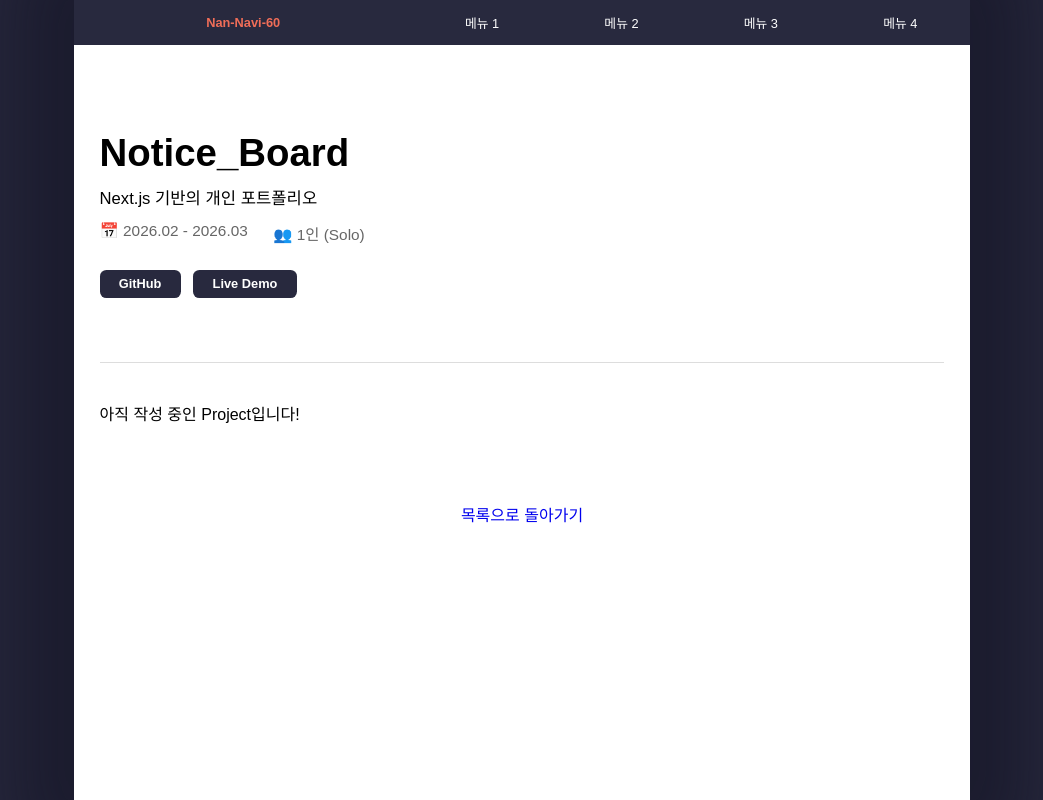
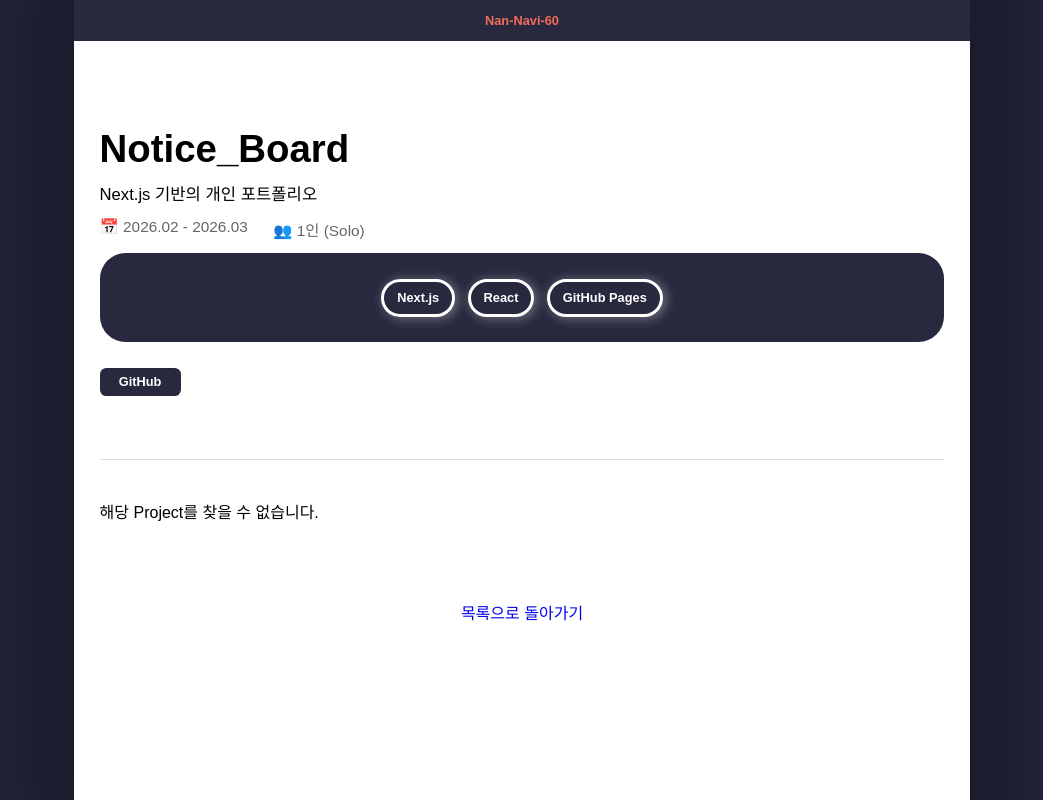
Before and after one commit to Nan-Navi-60/Nan-Navi-60.github.io, a Next.js app: page /projects/1 in a window 1280 px wide. Shown: the whole page, without its empty margins (118-1161 px from the left). Built offline with nearby package versions, Linux system fonts and the light colour scheme; a web font is replaced by a local one.

Commit message:
change icon-layout

```diff
--- a/src/app/globals.css
+++ b/src/app/globals.css
@@ -139,9 +139,11 @@ a:visited, a:hover, a:active {
     font-size: 1vw;
     font-weight: bolder;
 
-    padding: 0.5vw 1vw;
+    padding: 1vw 1vw 0.8vw 1vw;
     margin: 0.5vw 0;
     text-align: center;
+
+    line-height: 0.7;
 
     border: 0.3vw solid white;
     border-radius: 50vw;
--- a/src/app/page.js
+++ b/src/app/page.js
@@ -1,6 +1,7 @@
 import ProfileSection from '../components/ProfileSection';
 import SkillSection from '../components/SkillSection';
 import ProjectSection from '../components/ProjectSection';
+import { skills } from '../data/skillList';
 
 export default function Home() {
   return (
@@ -9,7 +10,7 @@ export default function Home() {
       <ProfileSection />
 
       {/* 2. 스킬 영역 */}
-      <SkillSection />
+      <SkillSection skills={skills} />
 
       {/* 3. 프로젝트 영역 */}
       <ProjectSection />
--- a/src/app/projects/[id]/page.js
+++ b/src/app/projects/[id]/page.js
@@ -1,8 +1,10 @@
 import { projectList } from '../../../data/projectList';
 import ProjectContent from '../../../components/project-contents/Registry';
 import Link from 'next/link';
+import SkillSection from '@/components/SkillSection';
 
 // 1. [필수] 정적 배포를 위해 빌드 시 페이지 ID 목록을 미리 생성
+// 미리 정의된 함수 명
 export async function generateStaticParams() {
   return projectList.map((project) => ({
     id: project.id.toString(),
@@ -15,6 +17,7 @@ export default async function ProjectDetail({ params }) {
 
   // Next.js 15+ 문법 대응: params를 await로 풀어서 사용
   const resolvedParams = await params;
+  // 실제로 호출된 id를 저장
   const id = Number(resolvedParams.id);
 
   // 데이터 찾기
@@ -23,6 +26,10 @@ export default async function ProjectDetail({ params }) {
   // 예외 처리 (데이터가 없을 때)
   if (!metaData) {
     return <div className="padding-2vw">존재하지 않는 프로젝트입니다.</div>;
+  }
+
+  const setStack = () => {
+    return <SkillSection skills={metaData.stack}/>;
   }
 
   return (
@@ -37,9 +44,13 @@ export default async function ProjectDetail({ params }) {
             <span>👥 {metaData.team}</span>
         </div>
 
+        <div className='stack-list'>
+          {setStack()}
+        </div>
+
         <div className="detail-links">
             {metaData.repoLink && <Link href={metaData.repoLink} className="btn-link" target="_blank">GitHub</Link>}
-            {metaData.demoLink && <Link href={metaData.demoLink} className="btn-link" target="_blank">Live Demo</Link>}
+            {/* {metaData.demoLink && <Link href={metaData.demoLink} className="btn-link" target="_blank">Live Demo</Link>} */}
         </div>
       </div>
 
--- a/src/components/Header.jsx
+++ b/src/components/Header.jsx
@@ -6,10 +6,10 @@ export default function Header() {
       <Link href="/" style={{ flexGrow: 3, fontWeight: 'bolder', color: '#ef6d58' }}>
         Nan-Navi-60
       </Link>
-      <Link style={{ flexGrow: 1 }} href="/">메뉴 1</Link>
+      {/* <Link style={{ flexGrow: 1 }} href="/">메뉴 1</Link>
       <Link style={{ flexGrow: 1 }} href="/">메뉴 2</Link>
       <Link style={{ flexGrow: 1 }} href="/">메뉴 3</Link>
-      <Link style={{ flexGrow: 1 }} href="/">메뉴 4</Link>
+      <Link style={{ flexGrow: 1 }} href="/">메뉴 4</Link> */}
     </div>
   );
 }
--- a/src/components/SkillSection.jsx
+++ b/src/components/SkillSection.jsx
@@ -1,8 +1,4 @@
-export default function SkillSection() {
-  const skills = [
-    "PhotoShop", "Illustrator", "AdobeXD", "SpringBoot",
-    "MySQL", "JAVA", "HTML", "CSS", "JavaScript", "BootStrap"
-  ];
+export default function SkillSection({ skills }) {
 
   return (
     <div className="profile-area-skill bg-navy">
--- a/src/components/project-contents/Registry.jsx
+++ b/src/components/project-contents/Registry.jsx
@@ -12,12 +12,10 @@ const contents = {
 };
 
 export default function ProjectContent({ id }) {
+  // 전달 받은 id에 매칭되는 파일을 contents에 저장
   const SelectedContent = contents[id];
-  const isContentNull = contents[id] === null;
 
-  // 아직 내용이 없는 경우
-  if (isContentNull) return <div className="padding-2vw">아직 작성 중인 Project입니다!</div>
-  // 해당하는 내용이 없으면 에러 메시지 혹은 빈 화면
+  // 매칭되는 id가 존재하지 않음
   if (!SelectedContent) return <div className="padding-2vw">해당 Project를 찾을 수 없습니다.</div>;
 
   return <SelectedContent />;
--- /dev/null
+++ b/src/data/skillList.js
@@ -0,0 +1,4 @@
+export const skills = [
+    "PhotoShop", "Illustrator", "AdobeXD", "SpringBoot",
+    "MySQL", "JAVA", "HTML", "CSS", "JavaScript", "BootStrap"
+  ];
```
